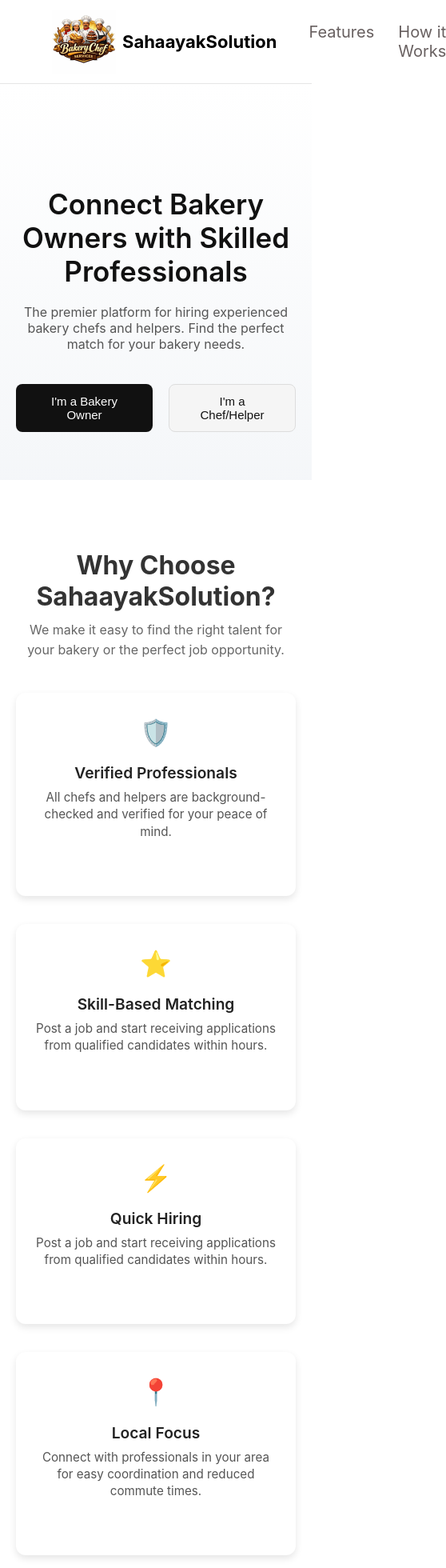
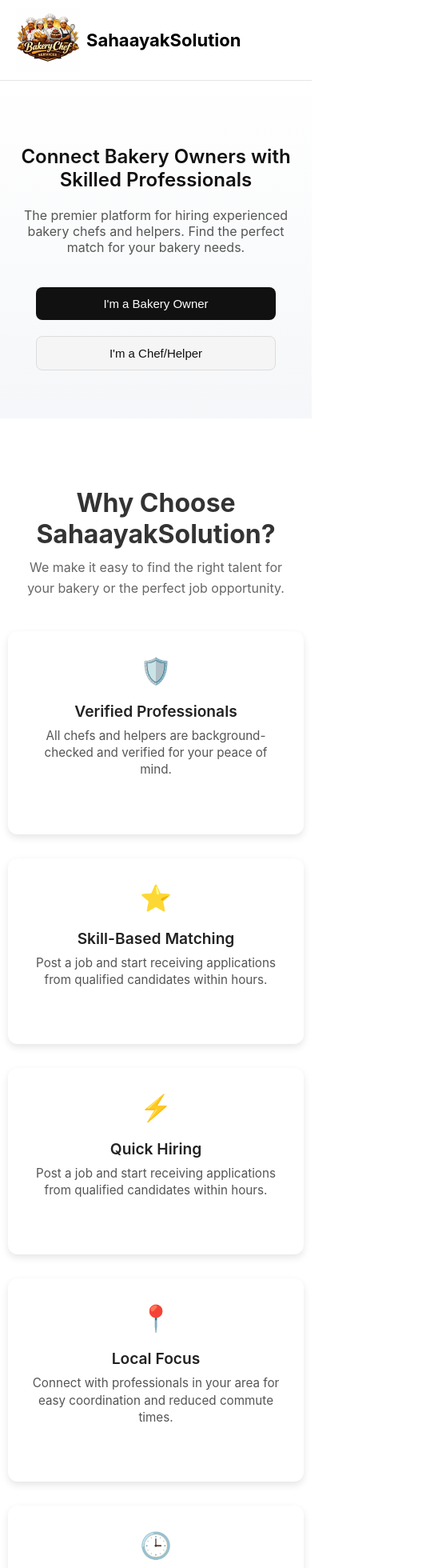
Before and after one commit to Ritikchauhan022/SahaayakSolution, a React (Create React App) app in the folder client/: page / in a window 390 px wide. Shown: the top 1960 px of the page at 80% size, 558 px wide, since content can reach past the window. Built offline with nearby package versions, Linux system fonts and the light colour scheme; no server answers.

Commit message:
Landing page responsive fix

```diff
--- a/client/src/App.css
+++ b/client/src/App.css
@@ -1,3 +1,4 @@
+
 .App {
   text-align: center;
 }
@@ -195,17 +196,17 @@
    color: #555;
    line-height: 1.4;
 }
-@media (max-width: 900px) {
+/* @media (max-width: 900px) {
   .features-grid {
     grid-template-columns: repeat(2, 1fr);
   }
-}
-
-@media (max-width: 600px) {
+} */
+
+/* @media (max-width: 600px) {
   .features-grid {
     grid-template-columns: repeat(1, 1fr);
   }
-}
+} */
 
 
 
@@ -301,10 +302,10 @@
   line-height: 1.4;
 }
 
-/* --- Responsive Adjustments --- */
+/* --- Responsive Adjustments ---
 @media (max-width: 900px){
   .process-flow-container{
-    flex-direction: column; /* Stacking columns on smaller screens */
+    flex-direction: column; Stacking columns on smaller screens
     padding: 0 1rem;
   }
 
@@ -312,7 +313,7 @@
     width: 100%;
     margin-bottom: 2rem;
   }
-}
+} */
 
 /* Footer Styling */
 .footer{
@@ -398,12 +399,47 @@
   font-size: 13px;
 }
 
-/* Mobile Responsive */
+/* Mobile Responsive
 @media (max-width: 768px) {
   .footer-container{
     grid-template-columns: 1fr 1fr;
   }
-}
+} */
+
+/* RESPONSIVE FIXES (Har screen ke liye) */
+/* 1. Tablet aur Chote Laptops (iPad Pro/Air) */
+@media (max-width: 1024px) {
+  .navbar { padding: 12px 30px; }
+  .features-grid { grid-template-columns: repeat(2, 1fr); gap: 30px; }
+  .footer-container { grid-template-columns: 1fr 1fr; }
+}
+
+/* 2. Mobile Screens (iPhone, Android, iPad Mini) */
+@media (max-width: 768px) {
+  .navbar { padding: 10px 20px; }
+  .nav-links { gap: 15px; }
+  .nav-links li { font-size: 16px; }
+
+  .hero { padding: 60px 20px; }
+  .hero h1 { font-size: 28px; }
+  .hero-buttons { flex-direction: column; align-items: center; }
+  .hero-buttons .btn { width: 100%; max-width: 300px; }
+
+  .features-grid { grid-template-columns: 1fr; }
+  .feature-card { width: 100%; max-width: 320px; }
+
+  .process-flow-container { grid-template-columns: 1fr; }
+
+  .footer-container { grid-template-columns: 1fr; text-align: center; }
+  .footer-logo { justify-content: center; }
+}
+
+/* 3. Bahut Chote Phone (Screen width 400px se kam) */
+@media (max-width: 400px) {
+  .nav-links { display: none; } /* Mobile par menu chupa diya takki logo na bhage */
+  .hero h1 { font-size: 24px; }
+}
+
 
 /* yha se LoginSignup ki css hai */
 .ls-container{
```
